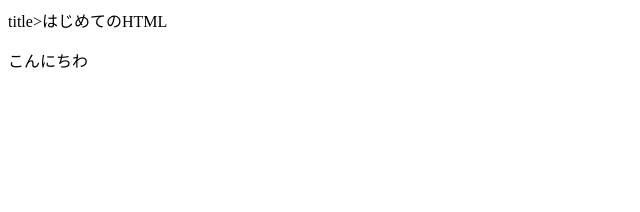
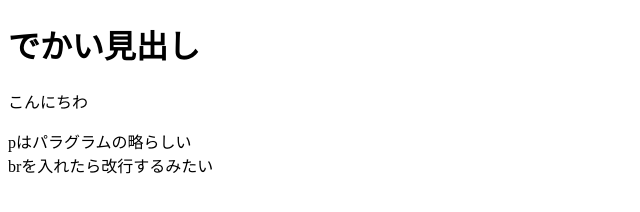
Before and after one commit to st0326s/DotInstallStudy, a plain HTML site: page index.html in a window 1280 px wide. Shown: the whole page, without its empty margins (0-640 px from the left). Drawn offline with Linux system fonts and the light colour scheme.

Commit message:
bodyを更新
pタグはバラグラムの略
brは改行
h1はでかい見出し

```diff
--- a/index.html
+++ b/index.html
@@ -3,9 +3,12 @@
 <head>
  <meta charset="UTF-8">
  <meta name="description" content="">
- title>はじめてのHTML</title>
+ <title>はじめてのHTML</title>
 </head>
 <body>
+ <!-- 今回は見出しと本文を追加 -->
+ <h1>でかい見出し</h1>
  <p>こんにちわ</p>
+ <p>pはパラグラムの略らしい<br> brを入れたら改行するみたい</p>
 </body>
 </html>
```
